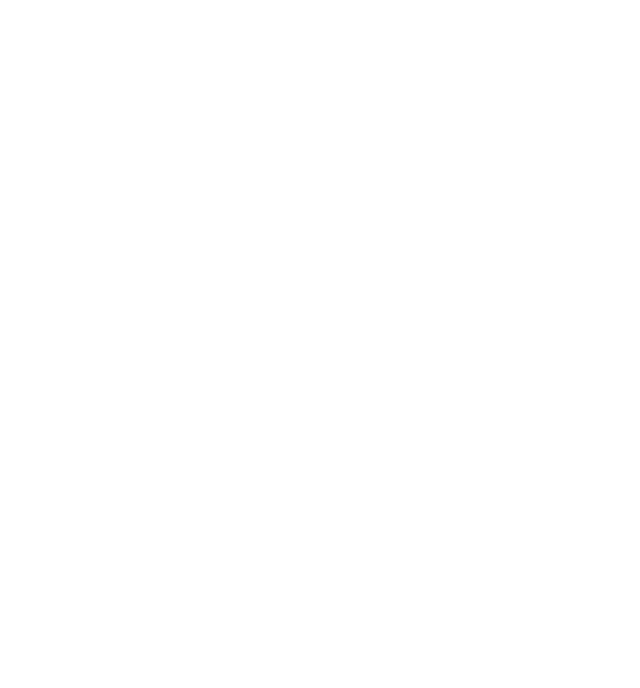
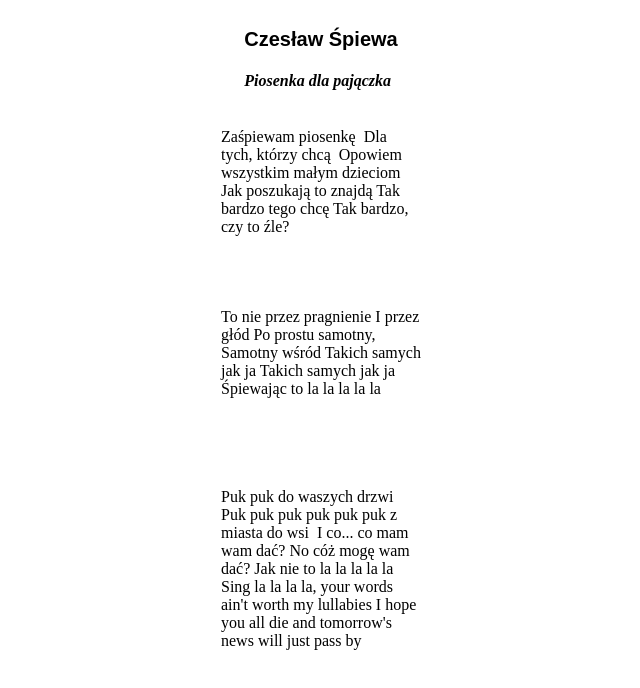
Before and after one commit to pyza3579/learn-git-3, a plain HTML site: page index.html in a window 1280 px wide. Shown: the whole page, without its empty margins (319-959 px from the left). Drawn offline with Linux system fonts and the light colour scheme.

Commit message:
Add title

```diff
--- a/index.html
+++ b/index.html
@@ -7,6 +7,41 @@
 <link rel="stylesheet" href="css/style.css">
 </head>
 <body>
+    <div class="text">
+        <div class="title">
+            <h3>Czesław Śpiewa</h3>
+            <h4>Piosenka dla pajączka</h4>
+        </div>
+        <div class="text-part">
+            <p>Zaśpiewam piosenkę
+                Dla tych, którzy chcą
+                Opowiem wszystkim małym dzieciom
+                Jak poszukają to znajdą
+                Tak bardzo tego chcę
+                   Tak bardzo, czy to źle?
+            </p>
+        </div>
+        <div class="text-part">
+            <p>To nie przez pragnienie
+               I przez głód
+               Po prostu samotny,
+               Samotny wśród
+               Takich samych jak ja
+               Takich samych jak ja
+               Śpiewając to la la la la la
+            </p>
+        </div>
+        <div class="text-part">
+            <p>Puk puk do waszych drzwi
+               Puk puk puk puk puk puk z miasta do wsi
+               I co... co mam wam dać?
+               No cóż mogę wam dać?
+               Jak nie to la la la la la
+               Sing la la la la, your words ain't worth my lullabies
+               I hope you all die and tomorrow's news will just pass by
+            </p>
+        </div>
+     </div>
 
 </body>
 </html>
```
